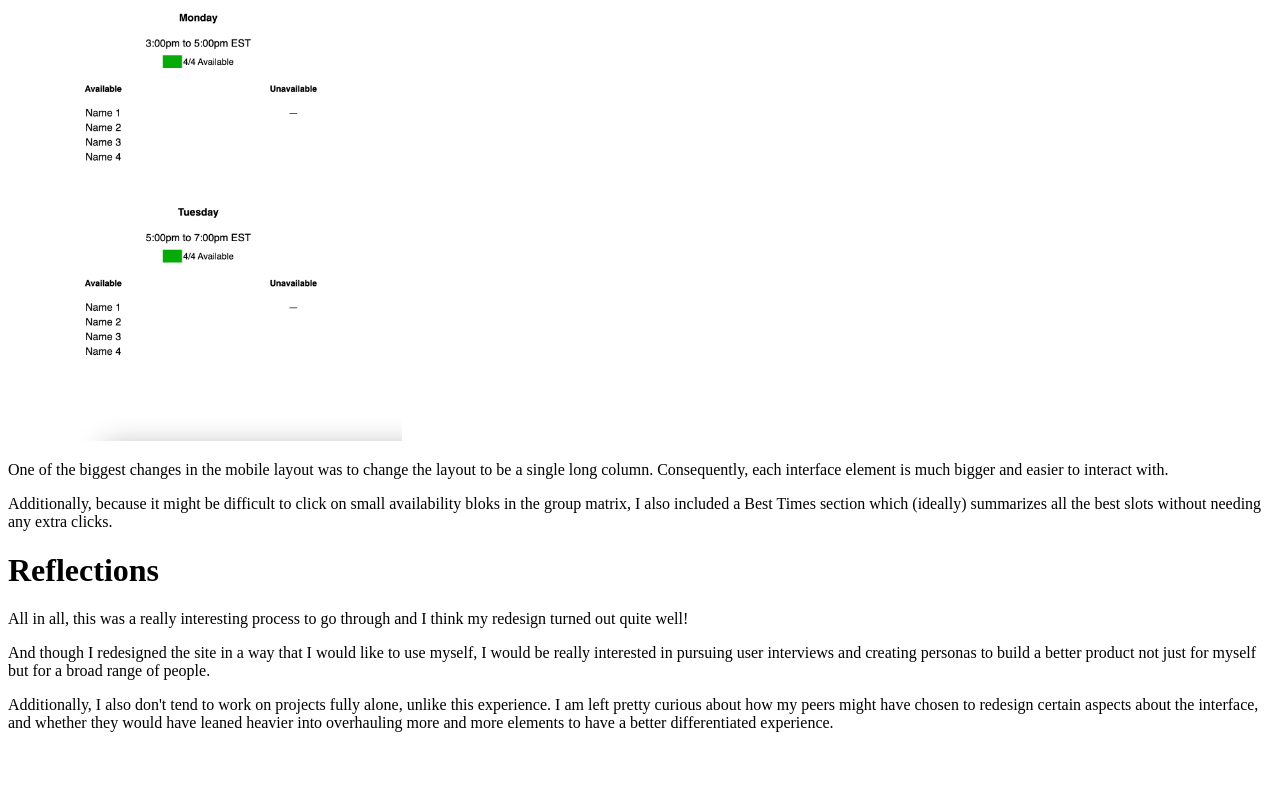
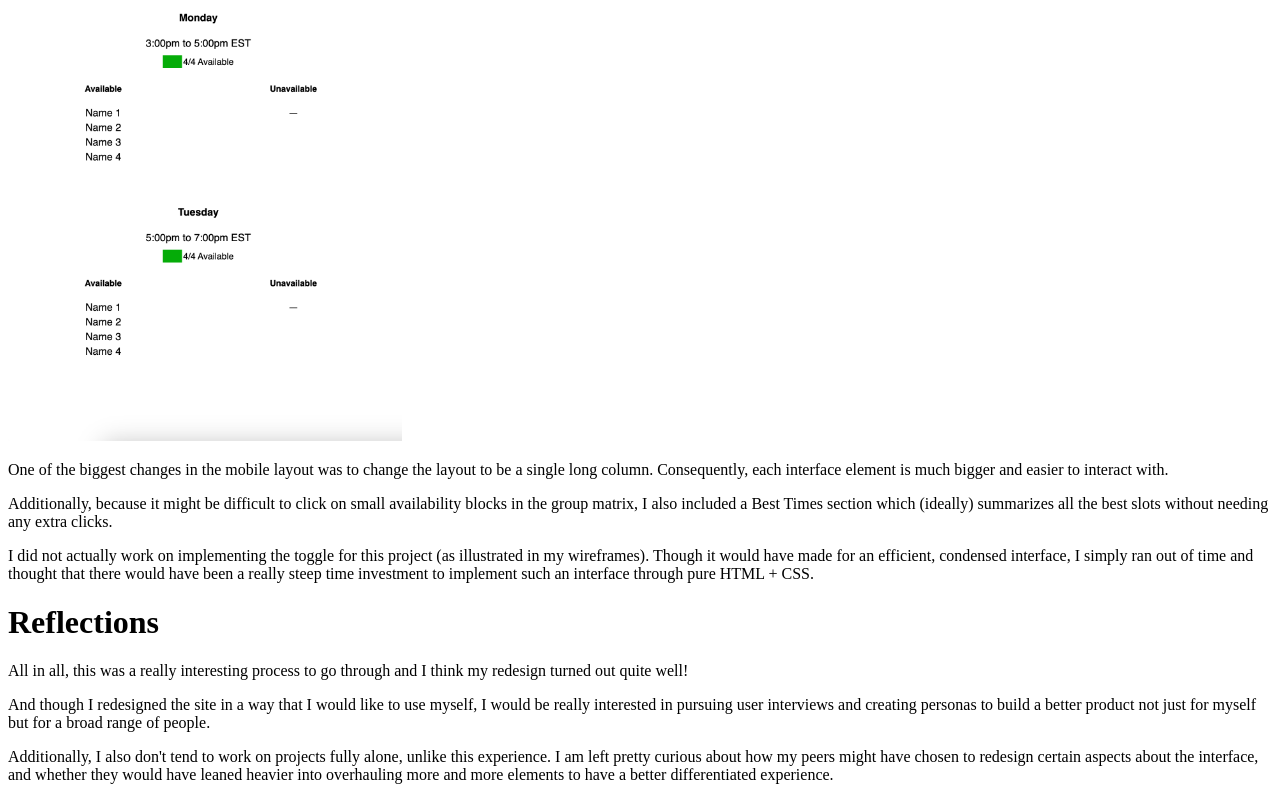
Before and after one commit to joobumjin/redesign_submission, a plain HTML site: page index.html in a window 1280 px wide. Shown: the part 9562-10362 px from the top of the page. Before the commit the page ends 10310 px from the top, so only its background shows below. Drawn offline with Linux system fonts and the light colour scheme.

Commit message:
feat: extra sentence

```diff
--- a/index.html
+++ b/index.html
@@ -143,8 +143,14 @@
         </p>
 
         <p>
-            Additionally, because it might be difficult to click on small availability bloks in the group matrix,
+            Additionally, because it might be difficult to click on small availability blocks in the group matrix,
             I also included a Best Times section which (ideally) summarizes all the best slots without needing any extra clicks.
+        </p>
+
+        <p>I did not actually work on implementing the toggle for this project (as illustrated in my wireframes).
+            Though it would have made for an efficient, condensed interface, I simply ran out of time and
+            thought that there would have been a really steep time investment to implement such an interface
+            through pure HTML + CSS.
         </p>
 
         <h1>Reflections</h1>
```
